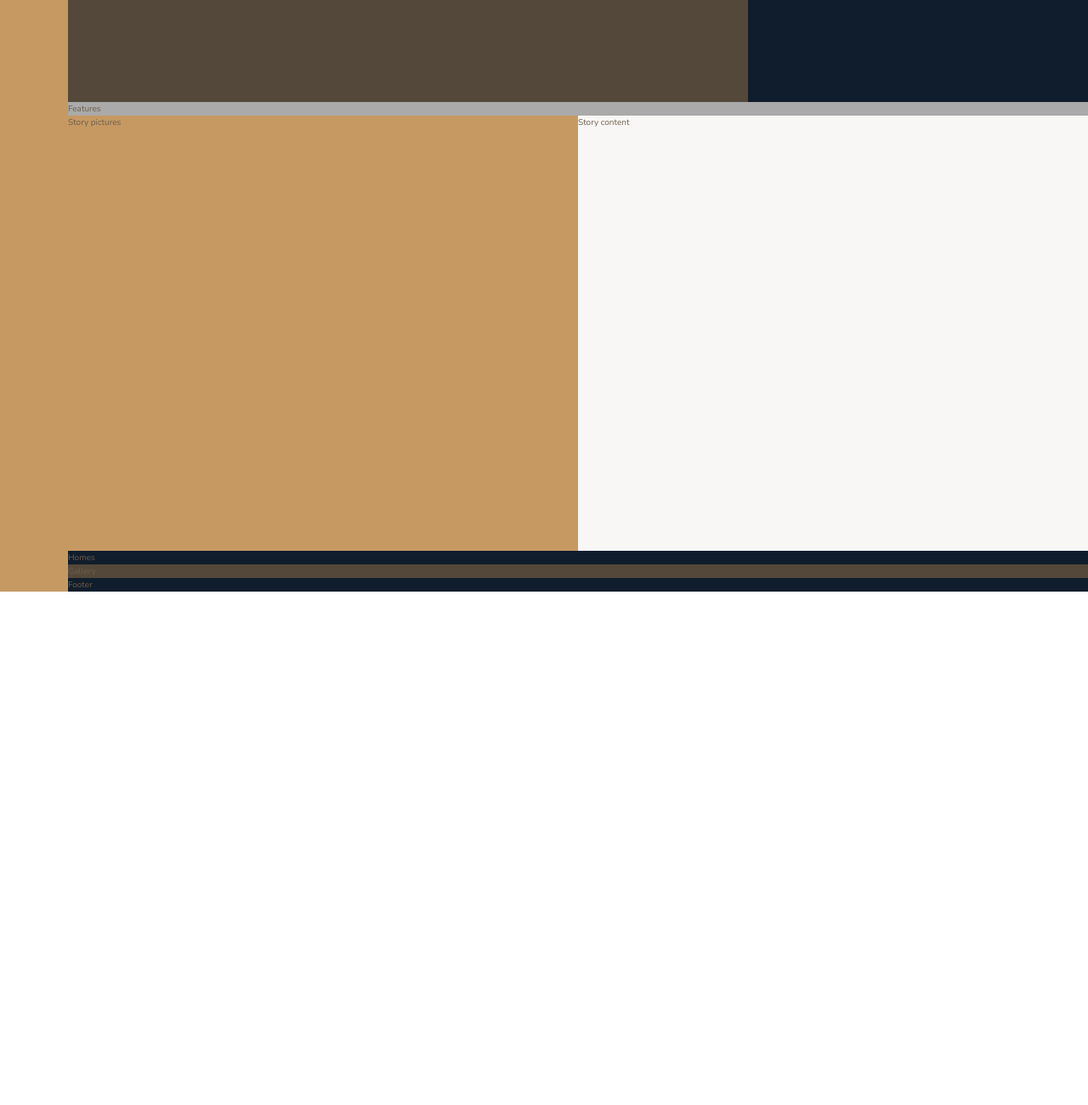
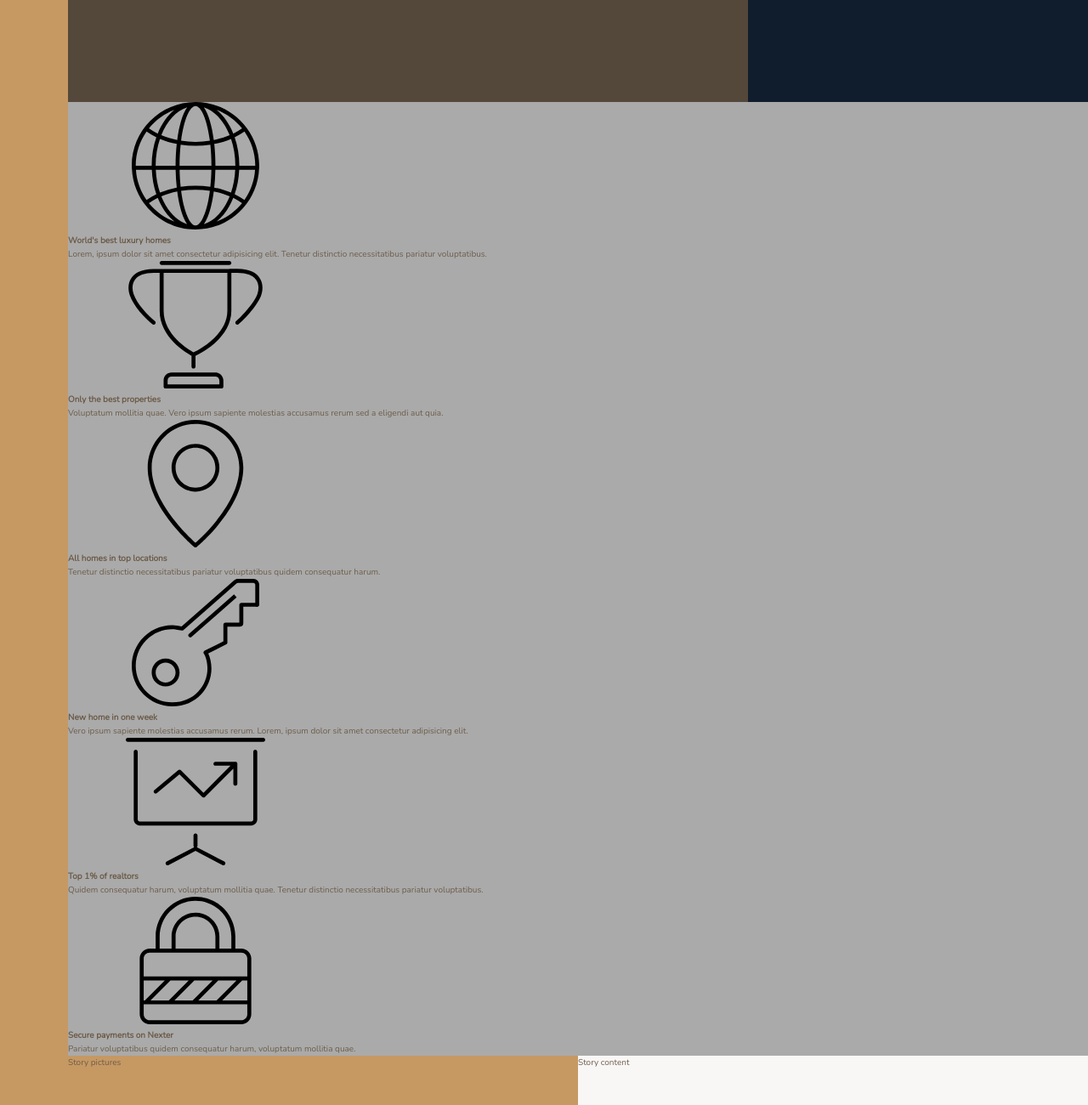
Before and after one commit to krisdoyon/nexter, a website: page index.html in a window 1280 px wide. Shown: the part 520-1820 px from the top of the page at 85% size. Before the commit the page ends 1216 px from the top, so only its background shows below. Drawn offline with nearby package versions, Linux system fonts and the light colour scheme.

Commit message:
Add features section

```diff
--- a/index.html
+++ b/index.html
@@ -1,53 +1,97 @@
 <!DOCTYPE html>
 <html lang="en">
   <head>
-        <meta charset="UTF-8">
-        <meta name="viewport" content="width=device-width, initial-scale=1.0">
-        <meta http-equiv="X-UA-Compatible" content="ie=edge">
+    <meta charset="UTF-8" />
+    <meta name="viewport" content="width=device-width, initial-scale=1.0" />
+    <meta http-equiv="X-UA-Compatible" content="ie=edge" />
 
-        <link href="https://fonts.googleapis.com/css?family=Josefin+Sans:300,400,400i|Nunito:300,300i" rel="stylesheet">
-        <link rel="stylesheet" href="css/style.css">
-        <link rel="shortcut icon" type="image/png" href="img/favicon.png">
+    <link
+      href="https://fonts.googleapis.com/css?family=Josefin+Sans:300,400,400i|Nunito:300,300i"
+      rel="stylesheet"
+    />
+    <link rel="stylesheet" href="css/style.css" />
+    <link rel="shortcut icon" type="image/png" href="img/favicon.png" />
 
     <title>nexter &mdash; your home, your freedom</title>
   </head>
   <body class="container">
-        <div class="sidebar">
-            Sidebar
-        </div>
+    <div class="sidebar">Sidebar</div>
 
-        <header class="header">
-            Header
-        </header>
+    <header class="header">Header</header>
 
-        <div class="realtors">
-            Top 3 realtors
-        </div>
+    <div class="realtors">Top 3 realtors</div>
 
     <section class="features">
-            Features
+      <div class="feature">
+        <svg class="feature__icon">
+          <use href="img/sprite.svg#icon-global"></use>
+        </svg>
+        <h4 class="heading-4 heading-4--dark">World's best luxury homes</h4>
+        <p class="feature__text">
+          Lorem, ipsum dolor sit amet consectetur adipisicing elit. Tenetur
+          distinctio necessitatibus pariatur voluptatibus.
+        </p>
+      </div>
+      <div class="feature">
+        <svg class="feature__icon">
+          <use href="img/sprite.svg#icon-trophy"></use>
+        </svg>
+        <h4 class="heading-4 heading-4--dark">Only the best properties</h4>
+        <p class="feature__text">
+          Voluptatum mollitia quae. Vero ipsum sapiente molestias accusamus
+          rerum sed a eligendi aut quia.
+        </p>
+      </div>
+      <div class="feature">
+        <svg class="feature__icon">
+          <use href="img/sprite.svg#icon-map-pin"></use>
+        </svg>
+        <h4 class="heading-4 heading-4--dark">All homes in top locations</h4>
+        <p class="feature__text">
+          Tenetur distinctio necessitatibus pariatur voluptatibus quidem
+          consequatur harum.
+        </p>
+      </div>
+      <div class="feature">
+        <svg class="feature__icon">
+          <use href="img/sprite.svg#icon-key"></use>
+        </svg>
+        <h4 class="heading-4 heading-4--dark">New home in one week</h4>
+        <p class="feature__text">
+          Vero ipsum sapiente molestias accusamus rerum. Lorem, ipsum dolor sit
+          amet consectetur adipisicing elit.
+        </p>
+      </div>
+      <div class="feature">
+        <svg class="feature__icon">
+          <use href="img/sprite.svg#icon-presentation"></use>
+        </svg>
+        <h4 class="heading-4 heading-4--dark">Top 1% of realtors</h4>
+        <p class="feature__text">
+          Quidem consequatur harum, voluptatum mollitia quae. Tenetur distinctio
+          necessitatibus pariatur voluptatibus.
+        </p>
+      </div>
+      <div class="feature">
+        <svg class="feature__icon">
+          <use href="img/sprite.svg#icon-lock"></use>
+        </svg>
+        <h4 class="heading-4 heading-4--dark">Secure payments on Nexter</h4>
+        <p class="feature__text">
+          Pariatur voluptatibus quidem consequatur harum, voluptatum mollitia
+          quae.
+        </p>
+      </div>
     </section>
 
-        <div class="story__pictures">
-            Story pictures
-        </div>
+    <div class="story__pictures">Story pictures</div>
 
-        <div class="story__content">
-            Story content
-        </div>
+    <div class="story__content">Story content</div>
 
-        <section class="homes">
-            Homes
-        </section>
+    <section class="homes">Homes</section>
 
-        <section class="gallery">
-            Gallery
-        </section>
+    <section class="gallery">Gallery</section>
 
-        <footer class="footer">
-            Footer
-        </footer>
-
-
+    <footer class="footer">Footer</footer>
   </body>
 </html>
```
Lines whose indentation alone changed are shown as unchanged.
